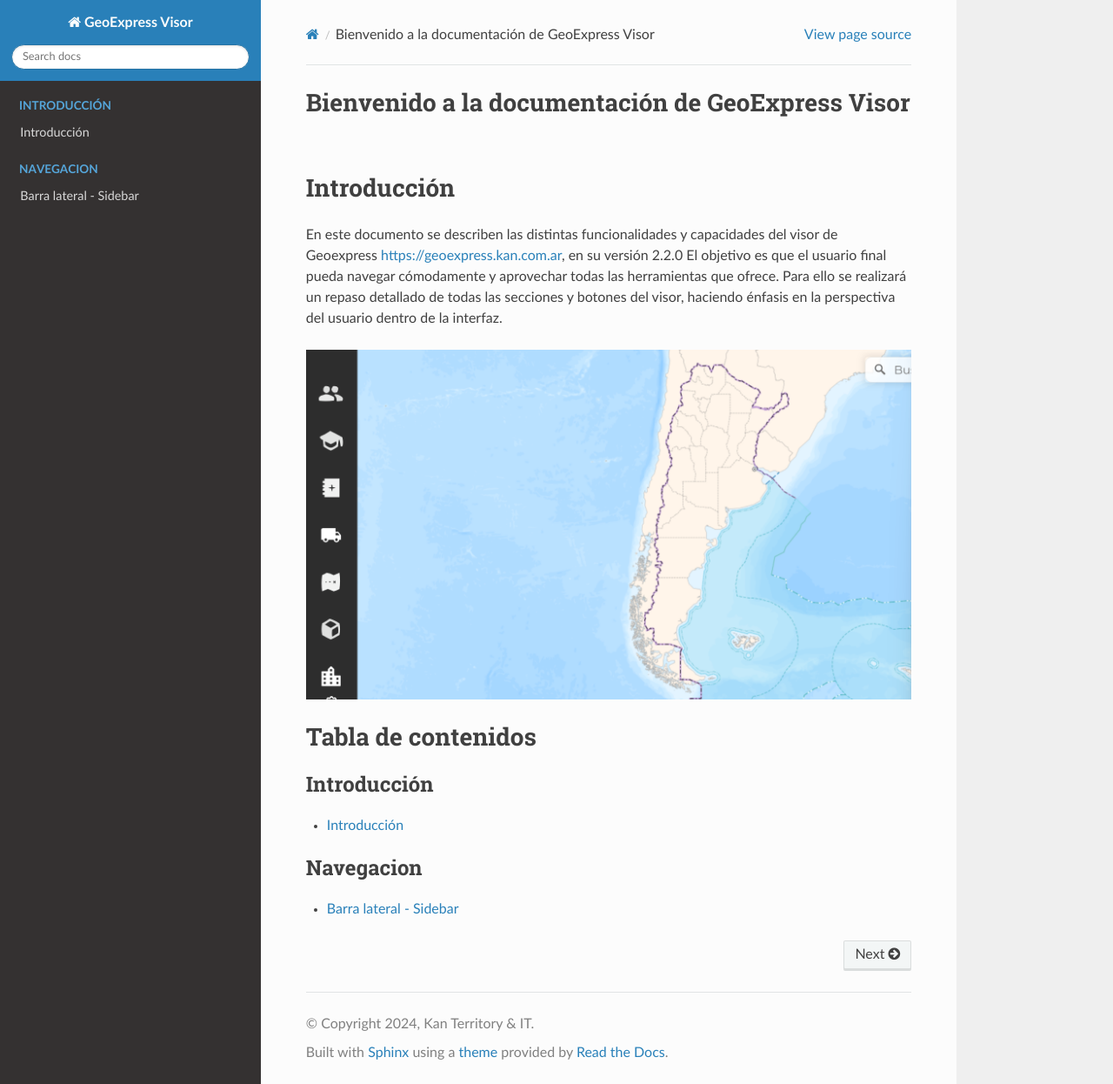
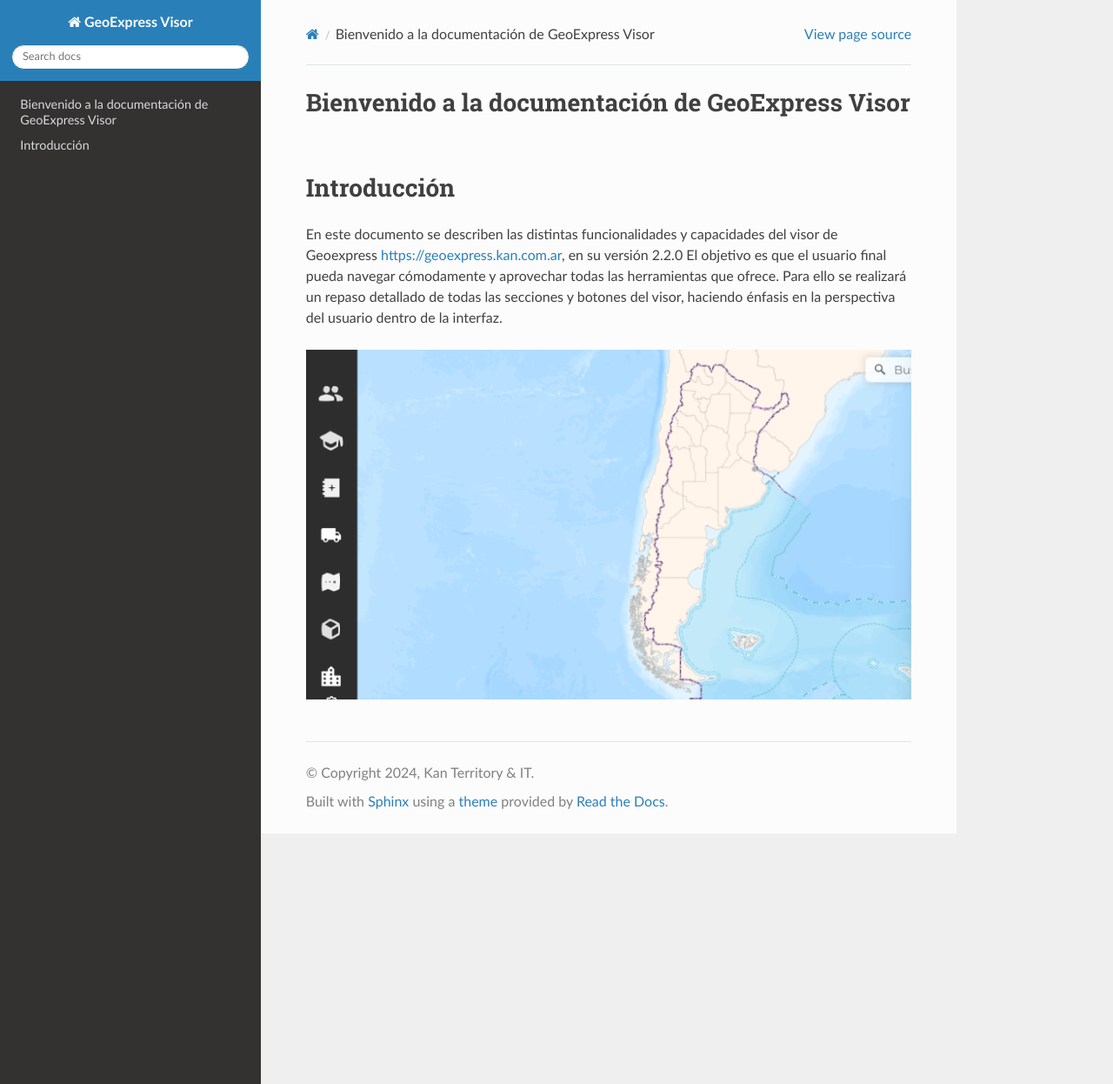
Before and after one commit to herver1971/geoexpress-visor, a Sphinx documentation site: the page built from docs/index.rst, in a window 1280 px wide and 1246 px high. Shown: the whole window at 87% size. Built offline with Sphinx 7.4.7 and the Read the Docs theme 2.0.0, drawn with Linux system fonts in a browser that asks for light colours.

Commit message:
Update index.rst

```diff
--- a/docs/index.rst
+++ b/docs/index.rst
@@ -17,18 +17,3 @@
 El objetivo es que el usuario final pueda navegar cómodamente y aprovechar todas las herramientas que ofrece. Para ello se realizará un repaso detallado de todas las secciones y botones del visor, haciendo énfasis en la perspectiva del usuario dentro de la interfaz.
 
 .. image:: images/geoexpress.png
-
-Tabla de contenidos
-===================
-
-.. toctree::
-    :caption: Introducción
-    :maxdepth: 3
-
-    introduction/index
-
-.. toctree::
-    :caption: Navegacion
-    :maxdepth: 3
-
-    navigation/index
```
